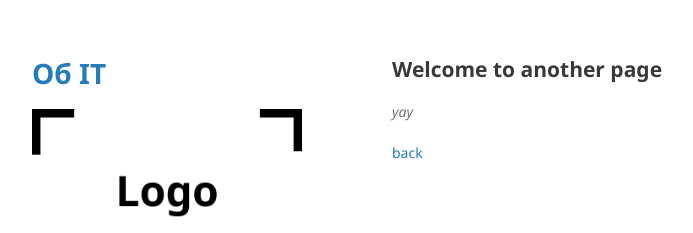
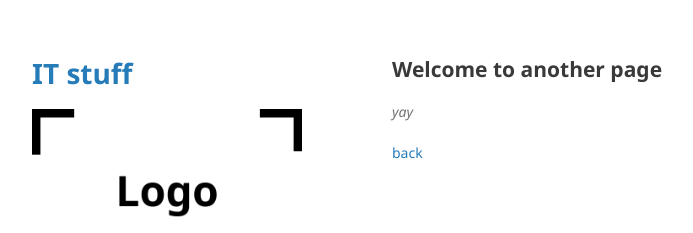
Before and after one commit to mensdev/CS, a Jekyll site: the page built from another-page.md, in a window 1280 px wide. Shown: the top 233 px of the page, without its empty margins (178-871 px from the left). Built offline with Jekyll 4.4.1, drawn with Linux system fonts in a browser that asks for light colours; the repository's description, which GitHub fills in, is left out; our own code applies the rules of GitHub Pages for plain Markdown files.

Commit message:
09.03.24

```diff
--- a/_config.yml
+++ b/_config.yml
@@ -1,4 +1,4 @@
-title: Об IT
+title: IT stuff
 logo: /assets/img/logo.png
 description:
 show_downloads: false
```
